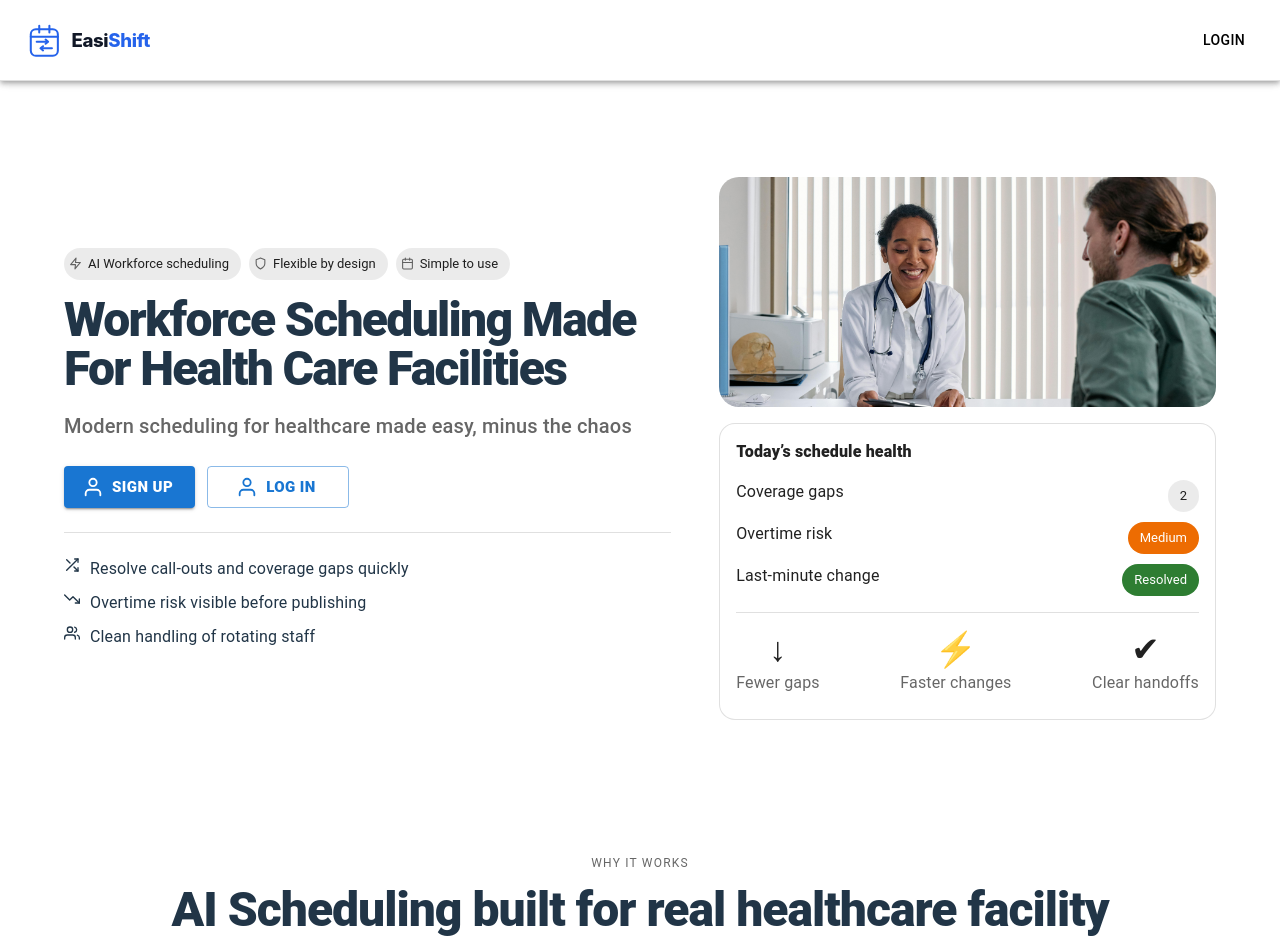
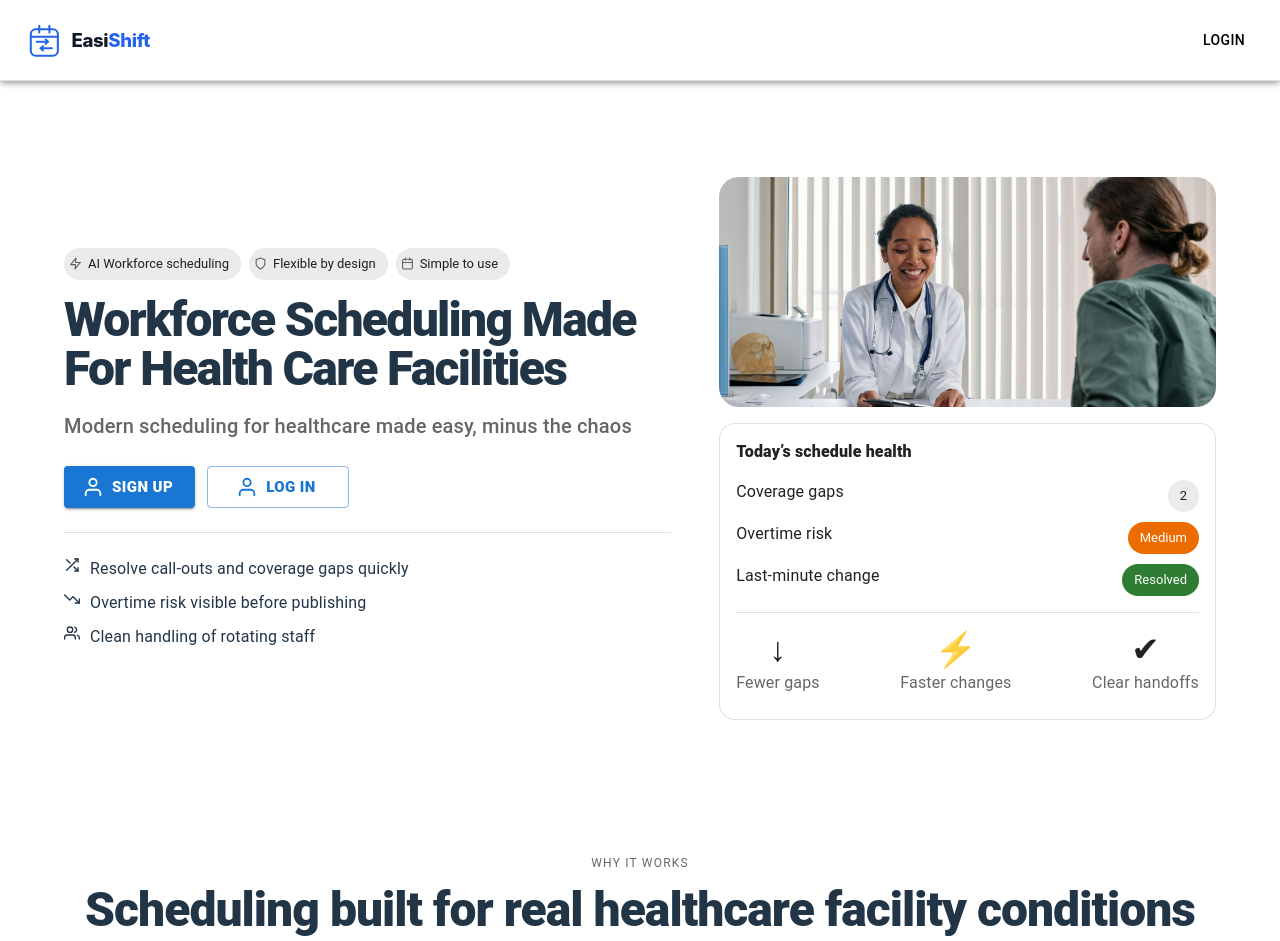
Before and after one commit to everyonesbuddy/easishift-fe, a React (Vite) app: page / in a window 1280 px wide. Shown: the top 941 px of the page. Built offline with nearby package versions, Linux system fonts and the light colour scheme.

Commit message:
more copy tweak

```diff
--- a/src/components/Home/Home.jsx
+++ b/src/components/Home/Home.jsx
@@ -262,7 +262,7 @@ export default function Home() {
           <SectionTitle
             eyebrow="Why it works"
             // title="AI Scheduling built for real senior care facility conditions"
-            title="AI Scheduling built for real healthcare facility conditions"
+            title="Scheduling built for real healthcare facility conditions"
             subtitle="Designed around constant change, not ideal scenarios."
           />
 
```
